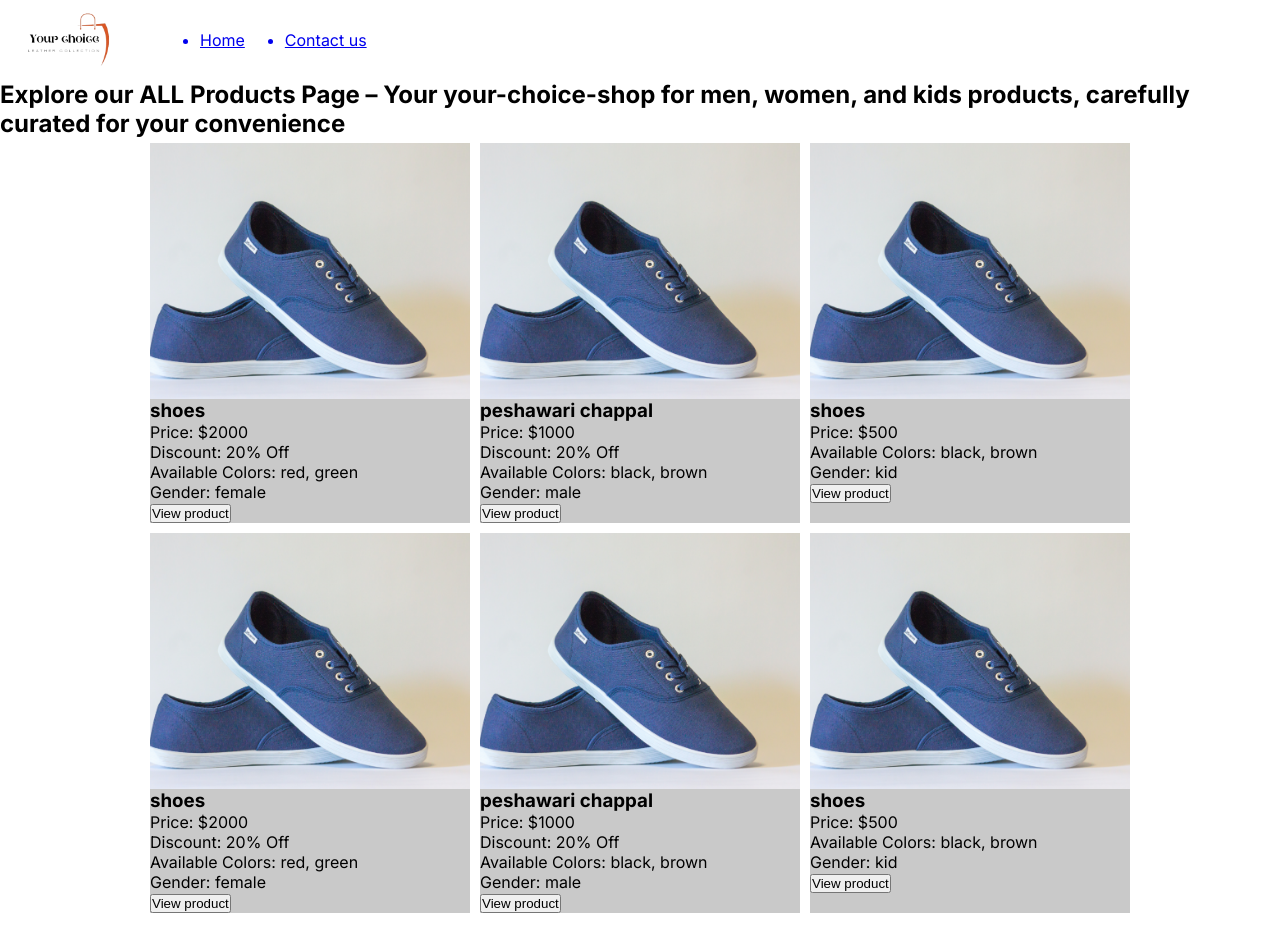
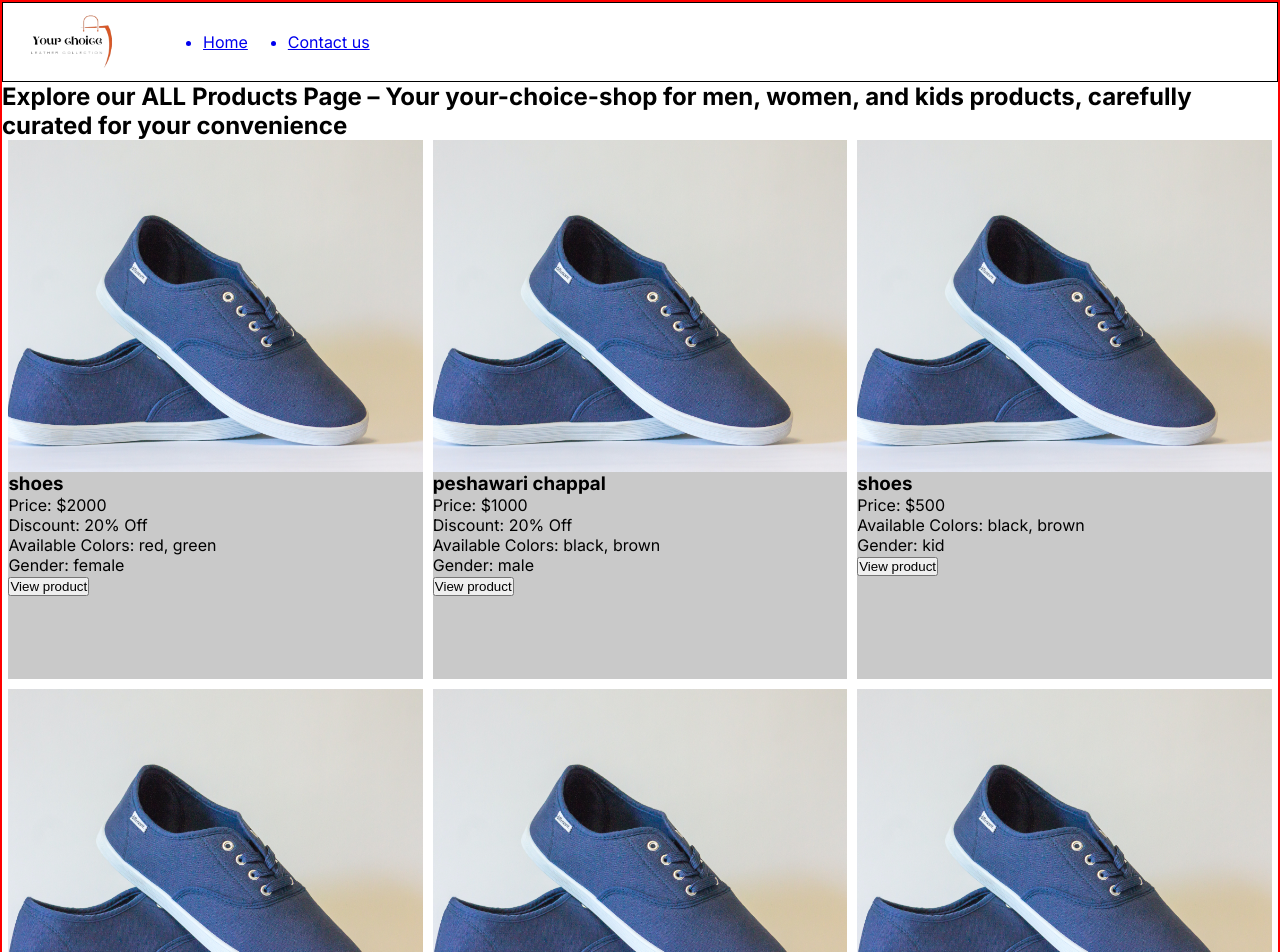
Before and after one commit to huzaifakhan0308/your-choice-frontend, a Next.js app: page /all in a window 1280 px wide. Shown: the top 952 px of the page. Before the commit the page ends 918 px from the top, so only its background shows below. Built offline with nearby package versions, Linux system fonts and the light colour scheme.

Commit message:
add grid to all page

```diff
--- a/app/all/page.jsx
+++ b/app/all/page.jsx
@@ -12,7 +12,8 @@ function Page() {
       price: "2000",
       off: "20",
       colors: ["red", "green"],
-      gender: "female"
+      gender: "female",
+      type: "shoes"
     },
     {
       title: "peshawari chappal",
@@ -20,7 +21,8 @@ function Page() {
       price: "1000",
       off: "20",
       colors: ["black", "brown"],
-      gender: "male"
+      gender: "male",
+      type: "handbag"
     },
     {
       title: "shoes",
@@ -28,7 +30,8 @@ function Page() {
       price: "500",
       off: "",
       colors: ["black", "brown"],
-      gender: "kid"
+      gender: "kid",
+      type: "jackets"
     },
     {
       title: "shoes",
@@ -36,24 +39,27 @@ function Page() {
       price: "2000",
       off: "20",
       colors: ["red", "green"],
-      gender: "female"
-    },
-    {
-      title: "peshawari chappal",
-      img: shoes,
-      price: "1000",
-      off: "20",
-      colors: ["black", "brown"],
-      gender: "male"
+      gender: "female",
+      type: "shoes"
     },
     {
       title: "shoes",
       img: shoes,
-      price: "500",
-      off: "",
-      colors: ["black", "brown"],
-      gender: "kid"
+      price: "2000",
+      off: "20",
+      colors: ["red", "green"],
+      gender: "female",
+      type: "shoes"
     },
+    {
+      title: "shoes",
+      img: shoes,
+      price: "2000",
+      off: "20",
+      colors: ["red", "green"],
+      gender: "female",
+      type: "shoes"
+    }
   ]
   return (
     <div className={styles.container}>
--- a/app/all/page.module.css
+++ b/app/all/page.module.css
@@ -1,15 +1,24 @@
+.container {
+    display: flex;
+    flex-direction: column;
+    align-items: center;
+    width: 100%;
+    border: 2px solid red;
+}
+
 .products {
-    display: flex;
-    flex-wrap: wrap;
-    justify-content: center;
-    width: 100%;
+  display: grid;
+  grid-template-columns: repeat(1, 1fr);
+  gap: 10px;
+  justify-items: center;
+  width: 99%;
 }
 
 .cards {
   display: flex;
-    flex-direction: row;
+  flex-direction: column;
   width: 100%;
-    margin: 5px;
+  aspect-ratio: 1/1.3;
   background-color: rgba(0, 0, 0, 0.211);
 }
 
@@ -20,16 +29,18 @@
   background-size: cover;
 }
 
-@media screen and (min-width: 650px) {
-    .cards {
-        flex-direction: column;
-        width: 30vh;
-        margin: 3px;
+@media screen and (min-width: 550px) {
+  .products {
+    grid-template-columns: repeat(2, 1fr);
   }
-    @media screen and (min-width: 800px) {
-        .cards {
-            width: 40vh;
-            margin: 5px;
+  @media screen and (min-width: 850px) {
+    .products {
+        grid-template-columns: repeat(3, 1fr);
+    }
+  }
+    @media screen and (min-width: 1500px) {
+        .products {
+            grid-template-columns: repeat(4, 1fr);
         }
     }
 }
--- a/app/navbar/navbar.jsx
+++ b/app/navbar/navbar.jsx
@@ -14,7 +14,7 @@ const Navbar = () => {
         }
     }, []);
     return (
-        <header>
+        <header className={styles.header}>
             <nav className={styles.navbar}>
                 <img src={logo.src} alt="logo" className={styles.logo} />
                 <ul>
--- a/app/navbar/navbar.module.css
+++ b/app/navbar/navbar.module.css
@@ -1,8 +1,13 @@
+.header {
+    width: 100%;
+}
+
 .navbar {
     display: flex;
     align-items: center;
     width: 100%;
     height: 10vh;
+    border: 1px solid black;
 }
 
 .logo {
```
Lines whose indentation alone changed are shown as unchanged.
